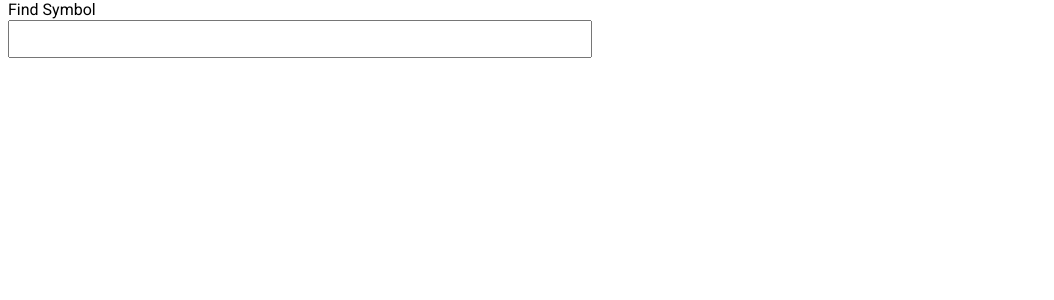
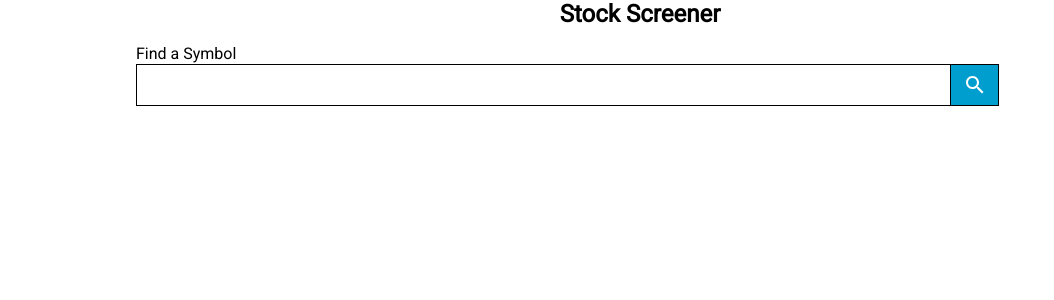
Before and after one commit to OneShiv/assigment, a React (Create React App) app: page / in a window 1280 px wide. Shown: the top 300 px of the page, without its empty margins (0-1054 px from the left). Built offline with nearby package versions, Linux system fonts and the light colour scheme.

Commit message:
zen-level-3-ac

```diff
--- a/package.json
+++ b/package.json
@@ -43,6 +43,7 @@
     "start": "react-scripts start",
     "build": "react-scripts build",
     "test": "react-scripts test --env=jsdom",
+    "test:j": "jest",
     "eject": "react-scripts eject"
   },
   "browserslist": [
--- a/src/App.tsx
+++ b/src/App.tsx
@@ -2,7 +2,6 @@ import "./styles.css";
 import { Route, Routes } from "react-router-dom";
 import StocksSearchLayout from "./components/StockSearchLayout";
 import StockDetails from "./components/StockDetails";
-import AutoComplete from "./components/Autocomplete";
 import { useState } from "react";
 
 export default function App() {
@@ -52,20 +51,11 @@ export default function App() {
 
   return (
     <div className="App">
-      {/* <Routes>
+      <Routes>
         <Route path="/" element={<StocksSearchLayout />}>
           <Route path="/:id" element={<StockDetails />} />
         </Route>
-      </Routes> */}
-      <AutoComplete
-        label="Find Symbol"
-        options={options}
-        onKeyDown={onKeyDown}
-        onBlur={onBlur}
-        onChange={onChange}
-        value={searchText}
-        setSelectedValue={setSelectedValue}
-      />
+      </Routes>
     </div>
   );
 }
--- a/src/api/index.ts
+++ b/src/api/index.ts
@@ -3,7 +3,7 @@ import { BASE_URL, KEY2, KEY, KEY3 } from "./constants";
 
 export const fetch = (fn: string, otherQueryParams: string) => {
   return axios
-    .get(`${BASE_URL}${fn}${otherQueryParams}${KEY}`)
+    .get(`${BASE_URL}${fn}${otherQueryParams}${KEY3}`)
     .then((resp) => resp.data)
     .catch((err) => err);
 };
--- a/src/components/Autocomplete.tsx
+++ b/src/components/Autocomplete.tsx
@@ -1,11 +1,12 @@
-// @ts-nocheck
-import React, { LegacyRef, RefObject } from "react";
+import React from "react";
 import { KeyboardEvent, ChangeEvent, FocusEvent } from "react";
-import List from "react-virtualized";
+import { List } from "react-virtualized";
+import IconButton from "@mui/material/IconButton";
+import Search from "@mui/icons-material/Search";
+import "react-virtualized/styles.css";
 
 type AutoCompleteProps = {
   label: string;
-  value: string;
   options: Option[];
   onKeyDown?: (e: KeyboardEvent<HTMLInputElement>) => void;
   onChange?: (value: string) => void;
@@ -15,16 +16,18 @@ type AutoCompleteProps = {
 };
 
 type Option = {
+  symbol: string;
   label: string;
-  value: string;
+  id: string;
 };
 
 function AutoComplete(props: AutoCompleteProps) {
   const [showOptions, setShowOptions] = React.useState(false);
   const [optionIndex, setOptionIndex] = React.useState(-1);
+  const [searchText, setSearchText] = React.useState("");
+  const listRef = React.useRef<HTMLUListElement>();
 
-  const listRef = React.createRef<HTMLUListElement>();
-
+  let timeoutId: NodeJS.Timeout;
   const onKeyDown = (e: KeyboardEvent<HTMLInputElement>) => {
     console.log(e.key);
     switch (e.key) {
@@ -47,20 +50,23 @@ function AutoComplete(props: AutoCompleteProps) {
       case "Enter":
         e.preventDefault();
         if (optionIndex > -1) {
-          props.onChange(props.options[optionIndex].value);
+          props.onChange && props.onChange(props.options[optionIndex].symbol);
           props.setSelectedValue(props.options[optionIndex]);
+          setShowOptions(false);
         }
       default:
         props.onKeyDown && props.onKeyDown(e);
     }
   };
 
-  const onChangeHandler = (e) => {
-    props.onChange(e.target.value);
+  const onChangeHandler = (e: any) => {
+    setSearchText(e.target.value);
+    props.onChange && props.onChange(searchText);
   };
 
   const onBlur = (e: FocusEvent<HTMLInputElement, Element>) => {
-    setShowOptions(false);
+    console.log("blue fired");
+    timeoutId = setTimeout(() => setShowOptions(false), 100);
     props.onBlur && props.onBlur(e);
   };
 
@@ -68,23 +74,23 @@ function AutoComplete(props: AutoCompleteProps) {
     setShowOptions(true);
     props.onFocus && props.onFocus(e);
   };
-  console.log(optionIndex);
 
-  function renderOption({ index, key, style }) {
+  function renderOption({ index, key, style }: any) {
     return (
       <li
         tabIndex={-1}
-        id={option.label}
+        id={props.options[index].label}
         aria-selected="false"
-        data-option-value={option.value}
-        key={option.label}
+        data-option-value={props.options[index].symbol}
+        key={key}
         role="option"
         className={optionIndex === index ? "active" : "inactive"}
         onClick={() => {
-          props.setSelectedValue(option);
+          console.log("clicked", index);
+          props.setSelectedValue(props.options[index]);
         }}
       >
-        {option.label}
+        {props.options[index].label}
       </li>
     );
   }
@@ -105,6 +111,7 @@ function AutoComplete(props: AutoCompleteProps) {
       </select>
       <div className="autocomplete">
         <form>
+          <div className="input-btn-wrapper">
             <input
               type="text"
               autoComplete="off"
@@ -118,36 +125,33 @@ function AutoComplete(props: AutoCompleteProps) {
               onChange={onChangeHandler}
               onBlur={onBlur}
               onFocus={onFocus}
-            value={props.value}
+              value={searchText}
               className="search-input"
               list="search-results"
             />
+            <IconButton>
+              <Search />
+            </IconButton>
+          </div>
           <ul
             id="search-results"
             role="listbox"
             className="hidden"
-            ref={listRef}
+            ref={listRef as any}
             tabIndex={-1}
           >
-            {showOptions &&
-              props.options.map((option, index) => {
-                return (
-                  <li
-                    tabIndex={-1}
-                    id={option.label}
-                    aria-selected="false"
-                    data-option-value={option.value}
-                    key={option.label}
-                    role="option"
-                    className={optionIndex === index ? "active" : "inactive"}
-                    onClick={() => {
-                      props.setSelectedValue(option);
+            {showOptions && (
+              <List
+                height={300}
+                width={listRef?.current?.clientWidth || 300}
+                rowHeight={25}
+                rowCount={props.options.length}
+                rowRenderer={renderOption}
+                containerStyle={{
+                  overflow: "scroll",
                 }}
-                  >
-                    {option.label}
-                  </li>
-                );
-              })}
+              />
+            )}
           </ul>
         </form>
       </div>
--- a/src/components/StockDetails/index.tsx
+++ b/src/components/StockDetails/index.tsx
@@ -49,6 +49,15 @@ function StockDetails() {
     transformStockIntradayForChart(stockIntradayData);
   console.log(stockIntradayData, globalQuoteData);
 
+
+
+  if (getStocksLoading || stockIntradayDataLoading || globalQuoteLoading) {
+    return <div>Loading ...</div>;
+  }
+
+  if (getStocksLoading || stockIntradayData?.Note || globalQuoteData?.Note) {
+    return <div>API limit exhausted</div>;
+  }
   const data: LineChartData = {
     labels: labels.reverse(),
     datasets: [
@@ -72,10 +81,6 @@ function StockDetails() {
       },
     ],
   };
-
-  if (getStocksLoading || stockIntradayDataLoading || globalQuoteLoading) {
-    return <div>Loading ...</div>;
-  }
 
   return (
     <section>
--- a/src/components/StockDetails/types.ts
+++ b/src/components/StockDetails/types.ts
@@ -10,6 +10,7 @@ export type StockOverview = {
 };
 
 export type GlobalQuoteResp = {
+  Note?: string;
   ["Global Quote"]: GlobalQuote;
 };
 
@@ -39,5 +40,6 @@ export type StockSeries = {
 };
 
 export type IntraDayResponse = {
+  Note?: string;
   "Time Series (60min)": StockSeries;
 };
--- a/src/components/StockLineChart/index.tsx
+++ b/src/components/StockLineChart/index.tsx
@@ -22,6 +22,7 @@ ChartJS.register(
 );
 
 function StockLineChart({ data }: { data: LineChartData }) {
+  console.log(data);
   return <Line data={data} data-testid="line-chart" />;
 }
 
--- a/src/components/StockSearchLayout/index.tsx
+++ b/src/components/StockSearchLayout/index.tsx
@@ -1,6 +1,8 @@
 import React from "react";
 import TextField from "@mui/material/TextField";
 import Autocomplete from "@mui/material/Autocomplete";
+import MyAutoComplete from "../Autocomplete";
+
 import IconButton from "@mui/material/IconButton";
 import Search from "@mui/icons-material/Search";
 import { Outlet, useNavigate } from "react-router-dom";
@@ -51,7 +53,7 @@ function StocksSearchLayout() {
       <section>
         <h1>Stock Screener</h1>
         <section className="stocks-search">
-          <Autocomplete
+          {/* <Autocomplete
             disablePortal
             id="stock-search-ac"
             options={transformedStocks}
@@ -64,12 +66,19 @@ function StocksSearchLayout() {
             renderInput={(params) => {
               return <TextField {...params} label="Find a Symbol" />;
             }}
+          /> */}
+          <MyAutoComplete
+            options={transformedStocks}
+            onChange={(val) => setInputValue(val)}
+            label="Find a Symbol"
+            setSelectedValue={(value) => {
+              console.log(value);
+              setValue(value);
+              navigate(`/${value.symbol}`);
+            }}
           />
-          <IconButton>
-            <Search />
-          </IconButton>
-          <Outlet />
         </section>
+        <Outlet />
       </section>
     </>
   );
--- a/src/styles.css
+++ b/src/styles.css
@@ -31,10 +31,34 @@
 }
 
 /* Autocomplete start*/
+.autocomplete input[type="text"] {
+  min-width: 300px;
+  padding: 0.5rem;
+  font-size: 1rem;
+  width: 100%;
+  border-radius: none;
+  border: 1px solid black;
+  float: left;
+}
+.autocomplete .input-btn-wrapper {
+  display: grid;
+  grid-template-columns: 90% 10%;
+}
+.autocomplete button {
+  border-radius: 0;
+  width: 3rem;
+  background-color: #009dcf;
+  color: white;
+  border: 1px solid black;
+  border-left: none;
+  float: left;
+}
+.autocomplete button:hover {
+  background-color: #039dae;
+}
 .autocomplete-field {
-  min-width: 300px;
+  min-width: 100px;
   width: 100%;
-  max-width: 600px;
   text-align: left;
   padding: 0 0.5rem;
 }
@@ -49,12 +73,10 @@
   padding: 0.5rem 0.25rem;
   cursor: pointer;
 }
-.search-input {
-  min-width: 300px;
-  padding: 0.5rem;
-  font-size: 1rem;
-  width: 100%;
+.autocomplete-field ul li:hover {
+  background-color: #039dae;
 }
+
 .visually-hidden {
   visibility: hidden;
 }
--- a/src/utils/index.ts
+++ b/src/utils/index.ts
@@ -7,14 +7,14 @@ import { Stock } from "../components/StockSearchLayout/types";
 export const transformStockIntradayForChart = (
   intraDayDataResp: IntraDayResponse | undefined
 ) => {
-  if (!intraDayDataResp) {
+  const intraDayData =
+    intraDayDataResp && intraDayDataResp["Time Series (60min)"];
+  if (!intraDayDataResp || !intraDayData) {
     return {
       data: [],
       labels: [],
     };
   }
-  const intraDayData = intraDayDataResp["Time Series (60min)"];
-
   let intraDayTimeKeys = Object.keys(intraDayData);
   let todaysData = [];
   let currentDay = new Date();
```
Also changed, not shown: 1 other file (tests, documents, lock files or other folders). Lines whose indentation alone changed are shown as unchanged.
